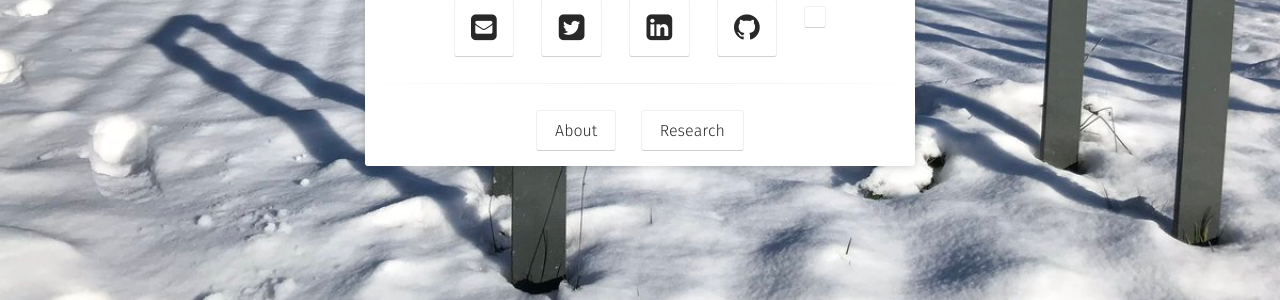
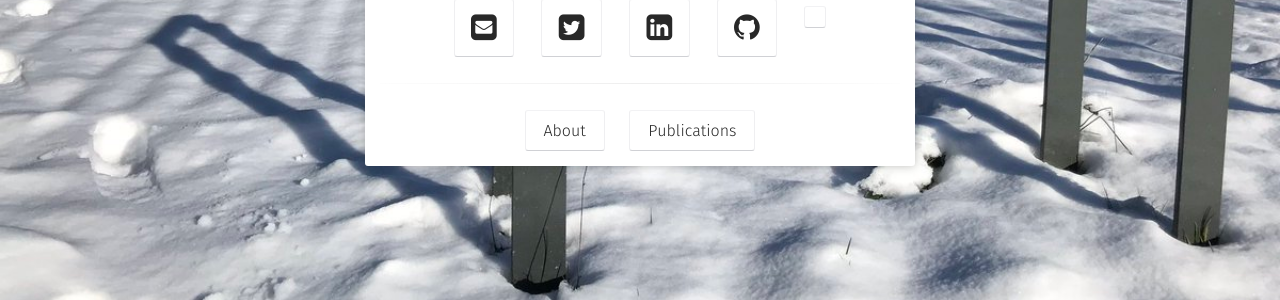
Before and after one commit to rayush7/rayush7.github.io, a Jekyll site: the page built from index.html, in a window 1280 px wide. Shown: the part 530-830 px from the top of the page. Built offline with Jekyll 4.4.1, drawn with Linux system fonts in a browser that asks for light colours; some web fonts are replaced; a style sheet for code colours, icons or effects is not loaded.

Commit message:
updated home.html

```diff
--- a/_layouts/home.html
+++ b/_layouts/home.html
@@ -39,8 +39,8 @@
                          <!--<a class="btn zoombtn" href="{{ site.url }}/posts">
                          Posts
                          </a> -->
-                         <a class="btn zoombtn" href="{{ site.url }}/research">
-                         Research
+                         <a class="btn zoombtn" href="{{ site.url }}/publications">
+                         Publications
                          </a>
                          <!--<a class="btn zoombtn" href="https://rayush7.github.io/mycv/">
                          Resume
```
